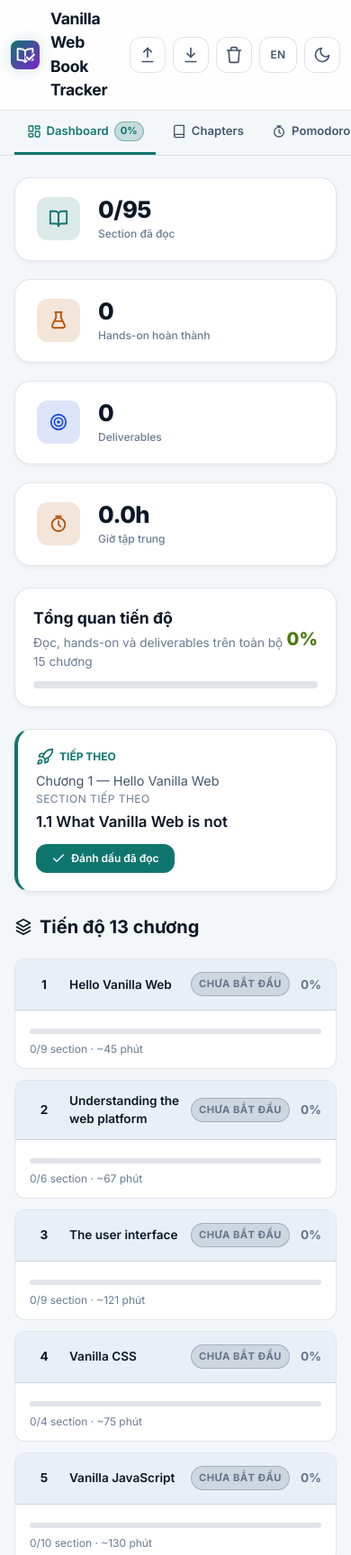
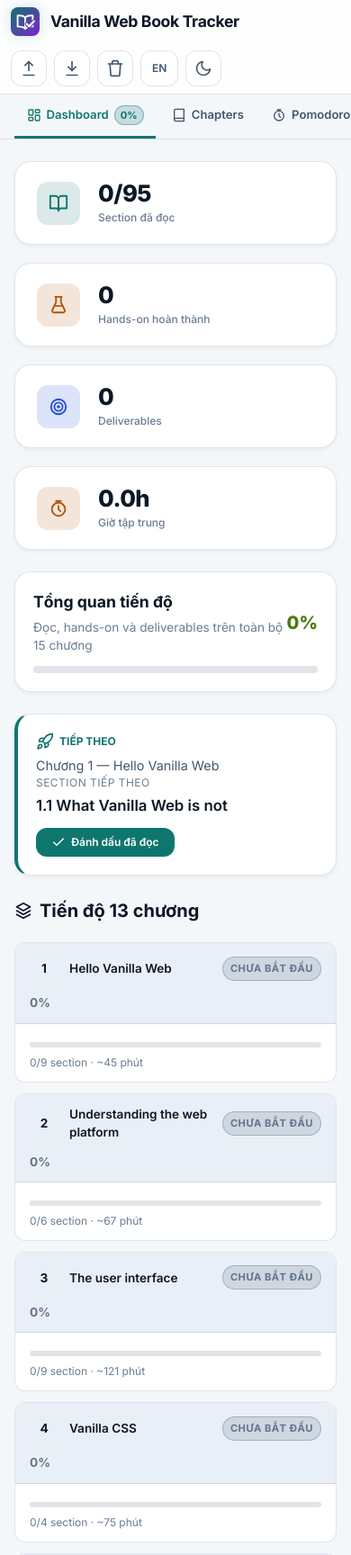
Before and after one commit to thaihuynhquang/vanilla-web-book-tracker, a website built with Vite: page index.html in a window 390 px wide. Shown: the top 1728 px of the page at 90% size. Built offline with nearby package versions, Linux system fonts and the light colour scheme.

Commit message:
fix(layout): wrap header actions on mobile and stop badge overlap on narrow screens

```diff
--- a/index.html
+++ b/index.html
@@ -16,6 +16,7 @@
     <link rel="stylesheet" href="/src/styles/main.css" />
   </head>
   <body>
+    <div class="app-topbar">
       <header class="app-header">
         <div class="header-brand">
           <svg class="header-logo" viewBox="0 0 32 32" fill="none" aria-hidden="true">
@@ -63,6 +64,7 @@
         <button type="button" class="nav-tab" data-nav-tab="resources">Resources</button>
         <button type="button" class="nav-tab" data-nav-tab="quitcriteria">Quit Criteria</button>
       </nav>
+    </div>
 
     <main class="main-content">
       <book-view-dashboard data-view="dashboard"></book-view-dashboard>
--- a/src/styles/_header.css
+++ b/src/styles/_header.css
@@ -1,7 +1,10 @@
-.app-header {
+.app-topbar {
   position: sticky;
   top: 0;
   z-index: 20;
+}
+
+.app-header {
   display: flex;
   align-items: center;
   justify-content: space-between;
--- a/src/styles/_main-layout.css
+++ b/src/styles/_main-layout.css
@@ -426,6 +426,7 @@ input[type="checkbox"]:focus-visible {
   text-transform: uppercase;
   letter-spacing: var(--letter-spacing-wide);
   white-space: nowrap;
+  flex-shrink: 0;
 }
 
 .status-badge--dynamic {
--- a/src/styles/_responsive.css
+++ b/src/styles/_responsive.css
@@ -13,6 +13,15 @@
 
   .quit-box {
     flex-direction: column;
+  }
+
+  .app-header {
+    flex-wrap: wrap;
+  }
+
+  .header-actions {
+    flex-basis: 100%;
+    justify-content: flex-start;
   }
 }
 
--- a/src/styles/_tabs.css
+++ b/src/styles/_tabs.css
@@ -6,9 +6,6 @@
   scrollbar-width: none;
   border-bottom: 1px solid var(--border-color);
   background: var(--bg-main);
-  position: sticky;
-  top: 65px;
-  z-index: 15;
 }
 
 .nav-tabs-container::-webkit-scrollbar {
--- a/src/styles/_views.css
+++ b/src/styles/_views.css
@@ -11,9 +11,10 @@
 
 .chapter-progress-title {
   flex: 1;
-  min-width: 0;
+  min-width: 8rem;
   font-weight: var(--font-weight-semibold);
   font-size: var(--font-size-sm);
+  overflow-wrap: anywhere;
 }
 
 .chapter-progress-pct {
@@ -75,12 +76,13 @@
   flex-direction: column;
   gap: 0.15rem;
   flex: 1;
-  min-width: 0;
+  min-width: 8rem;
 }
 
 .chapter-card-title {
   font-weight: var(--font-weight-semibold);
   font-size: var(--font-size-lg);
+  overflow-wrap: anywhere;
 }
 
 .chapter-card-meta {
@@ -149,8 +151,9 @@
 
 .section-title {
   flex: 1;
-  min-width: 0;
+  min-width: 8rem;
   font-weight: var(--font-weight-medium);
+  overflow-wrap: anywhere;
 }
 
 .section-badge {
@@ -159,6 +162,8 @@
   font-size: var(--font-size-2xs);
   font-weight: var(--font-weight-bold);
   border: 1px solid currentColor;
+  white-space: nowrap;
+  flex-shrink: 0;
 }
 
 .section-badge--none {
```
Lines whose indentation alone changed are shown as unchanged.
